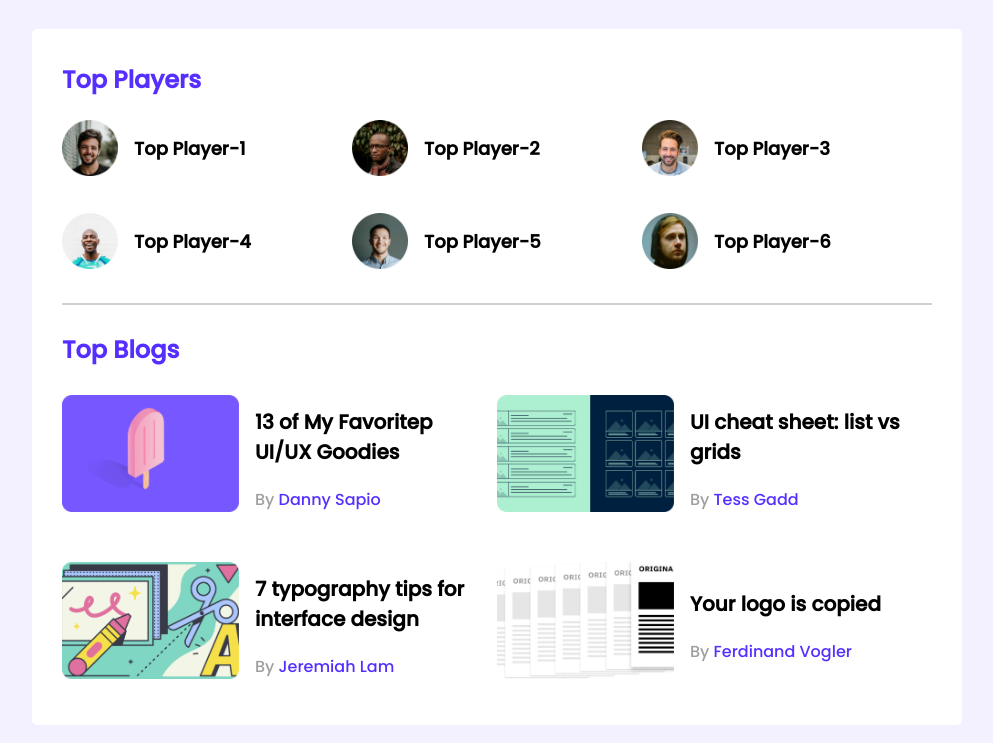
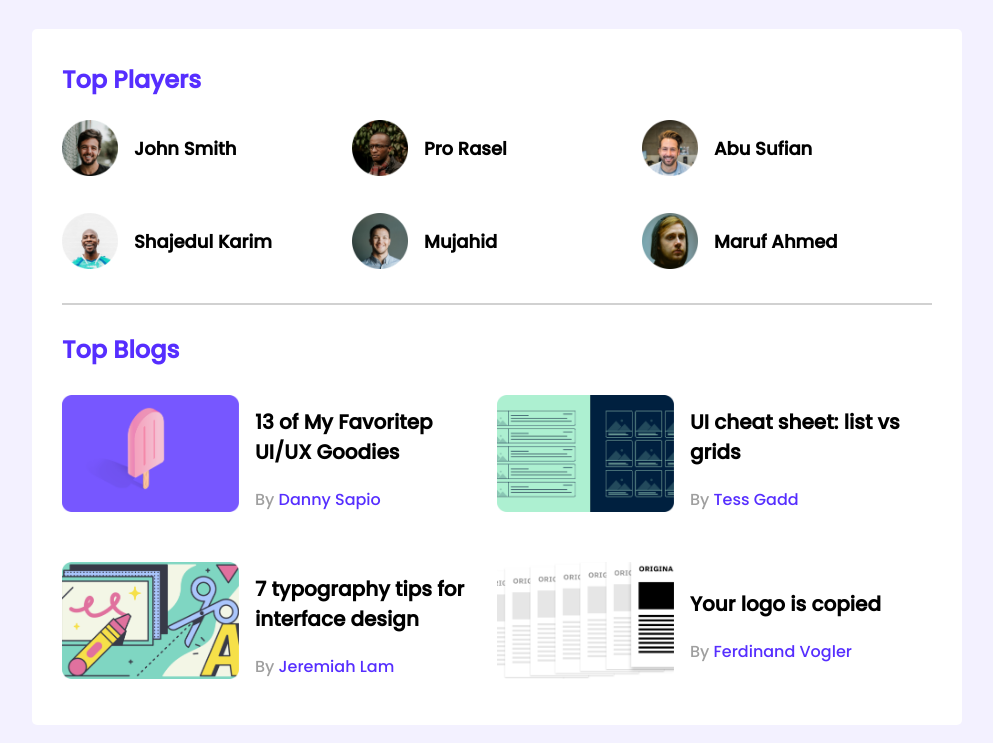
Before and after one commit to BayezidMostafa/leaderboard-css3, a plain HTML site: page index.html in a window 1280 px wide. Shown: the top 743 px of the page, without its empty margins (143-1136 px from the left). Drawn offline with Linux system fonts and the light colour scheme.

Commit message:
Second Commit

```diff
--- a/index.html
+++ b/index.html
@@ -24,27 +24,27 @@
                     <!-- .player*6>img[src="images/players/player-$.png"]+h3{Top Player-$} -->
                     <div class="player">
                         <img src="images/players/player-1.png" alt="">
-                        <h3 class="player-name">Top Player-1</h3>
+                        <h3 class="player-name">John Smith</h3>
                     </div>
                     <div class="player">
                         <img src="images/players/player-2.png" alt="">
-                        <h3 class="player-name">Top Player-2</h3>
+                        <h3 class="player-name">Pro Rasel</h3>
                     </div>
                     <div class="player">
                         <img src="images/players/player-3.png" alt="">
-                        <h3 class="player-name">Top Player-3</h3>
+                        <h3 class="player-name">Abu Sufian</h3>
                     </div>
                     <div class="player">
                         <img src="images/players/player-4.png" alt="">
-                        <h3 class="player-name">Top Player-4</h3>
+                        <h3 class="player-name">Shajedul Karim</h3>
                     </div>
                     <div class="player">
                         <img src="images/players/player-5.png" alt="">
-                        <h3 class="player-name">Top Player-5</h3>
+                        <h3 class="player-name">Mujahid</h3>
                     </div>
                     <div class="player">
                         <img src="images/players/player-6.png" alt="">
-                        <h3 class="player-name">Top Player-6</h3>
+                        <h3 class="player-name">Maruf Ahmed</h3>
                     </div>
                 </div>
             </div>
--- a/styles/style.css
+++ b/styles/style.css
@@ -122,7 +122,7 @@ Media Queries
 /* Moblie Device */
 @media screen and (max-width: 688px) {
     .container{
-        width: 100%;
+        width: 70%;
     }
     .players, .blogs, .courses{
         grid-template-columns: repeat(1, 1fr);
@@ -138,7 +138,7 @@ Media Queries
 /* Tablete Devices */
 @media screen and (min-width:689px) and (max-width:992px) {
     .container{
-        width: 100%;
+        width: 70%;
     }
     .players{
         grid-template-columns: repeat(2, 1fr);
```
